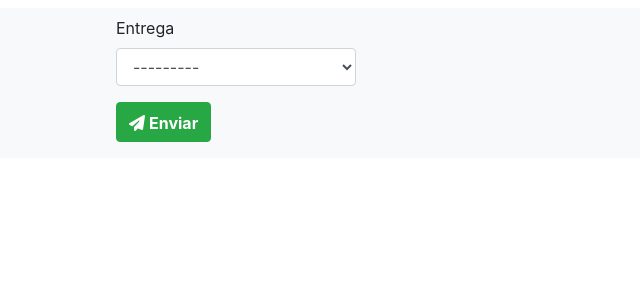
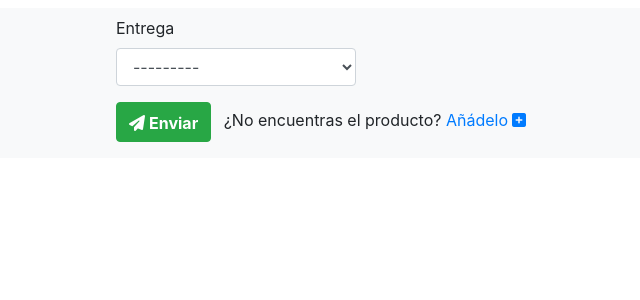
Before and after one commit to jpm92/gestem, a Django app: template gestion/templates/gestion/anotar.html in a window 1280 px wide. Shown: the part 70-370 px from the top of the page, without its empty margins (539-1179 px from the left). Run offline with Django 3.2, Linux system fonts and the light colour scheme; the template is opened without the code that fills it: values that come from a table or form of the project are taken from there, others are empty; some libraries are stand-ins or nearby versions.

Commit message:
Añadido boton de "añadir producto" a formulario de nota.

```diff
--- a/gestion/templates/gestion/anotar.html
+++ b/gestion/templates/gestion/anotar.html
@@ -28,6 +28,9 @@
       <div id="entrega">
         {{ nota|crispy }}
         <button type="submit" class="btn btn-success pt-2 font-weight-bolder"><i class="fas fa-paper-plane pr-1"></i>Enviar</button>
+        <span class="ml-2"> <!-- TODO: Dar estilo, esta feisimo -->
+          ¿No encuentras el producto? <a href="{% url 'nproducto' %}" target="_blank">Añádelo<i class="fas fa-plus-square ml-1"></i></a>
+        </span>
       </div>
     </div>
   </div>
```
